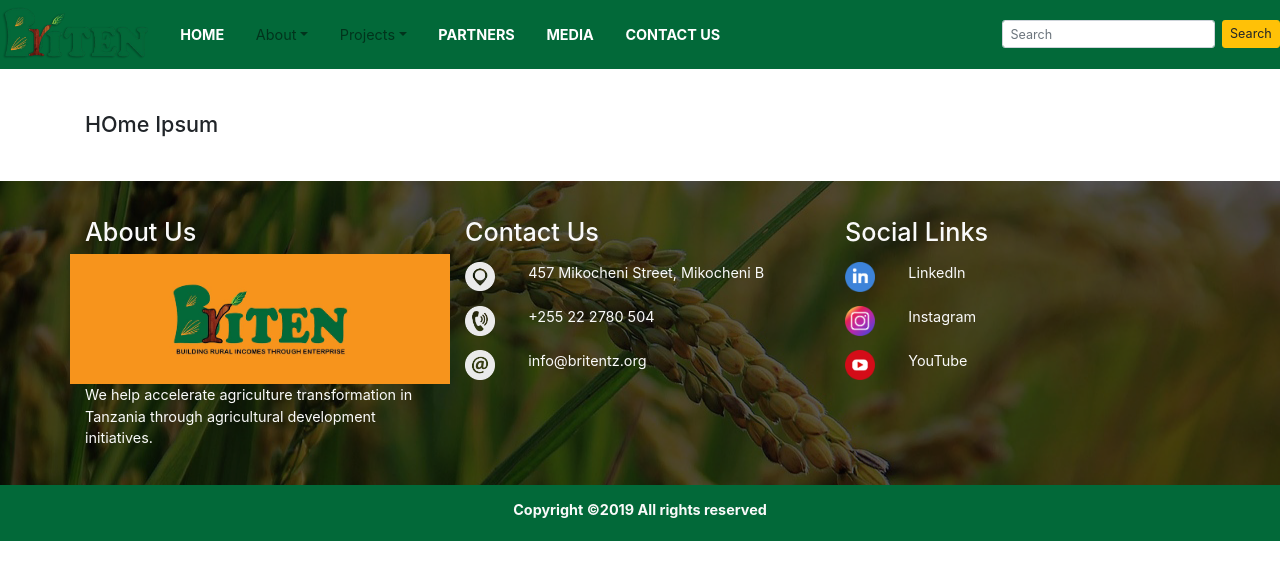
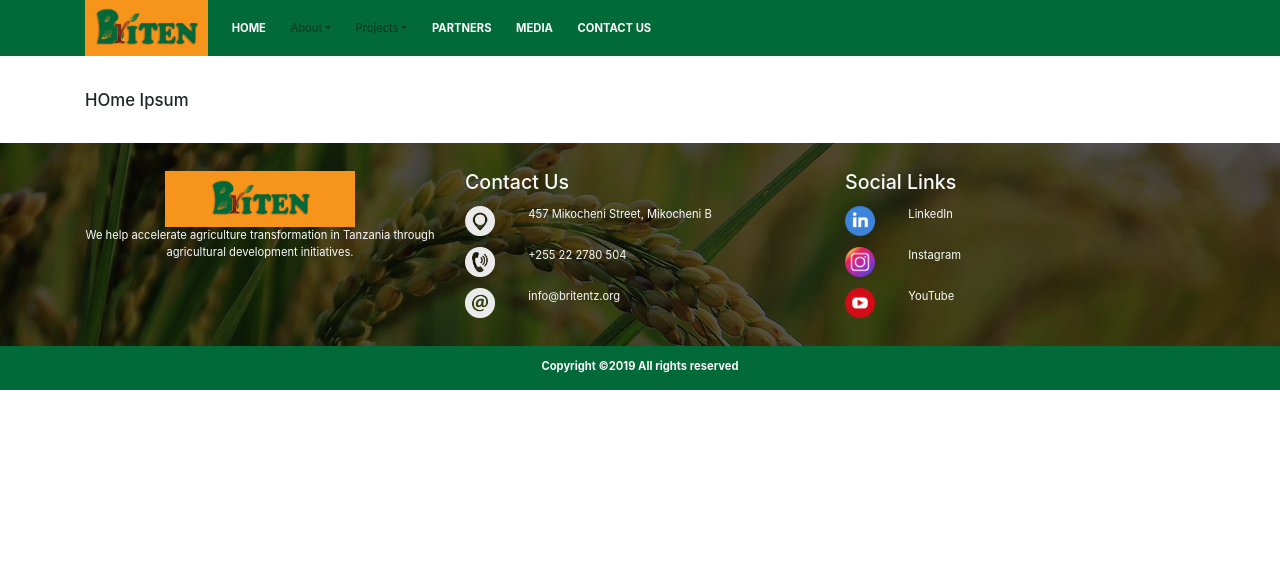
Before and after one commit to nate-brytec/b-web, a Nuxt app: page / in a window 1280 px wide. Shown: the top 580 px of the page. Built offline with nearby package versions, Linux system fonts and the light colour scheme.

Commit message:
Fixed navbar things

```diff
--- a/components/Navbar.vue
+++ b/components/Navbar.vue
@@ -1,9 +1,9 @@
 <template>
   <div class="mb-5">
     <b-navbar class="green-nav" toggleable="lg">
-      <!-- <b-container> -->
-      <b-navbar-brand href="/">
-        <img src="../static/img/Logo.png" alt="BRiTEN" width="150" />
+      <b-container>
+        <b-navbar-brand class="logo" href="/">
+          <!-- <img src="../static/img/Logo.png" alt="BRiTEN" width="150" /> -->
         </b-navbar-brand>
 
         <b-navbar-toggle target="nav-collapse"></b-navbar-toggle>
@@ -11,7 +11,7 @@
         <b-collapse id="nav-collapse" is-nav>
           <b-navbar-nav>
             <b-nav-item href="/">Home</b-nav-item>
-          <b-nav-item-dropdown text="About" right>
+            <b-nav-item-dropdown text="About">
               <b-dropdown-item href="/about/history">Our Story</b-dropdown-item>
               <b-dropdown-item href="/about/mission">Our Mission</b-dropdown-item>
               <b-dropdown-item href="/about/vision">Our Vision</b-dropdown-item>
@@ -27,23 +27,20 @@
             <b-nav-item href="/media">Media</b-nav-item>
             <b-nav-item href="/contact">Contact Us</b-nav-item>
           </b-navbar-nav>
-
-        <!-- Right aligned nav items -->
-        <b-navbar-nav class="ml-auto">
-          <b-nav-form>
-            <b-form-input size="sm" class="mr-sm-2" placeholder="Search"></b-form-input>
-            <b-button size="sm" class="my-2 my-sm-0" type="submit" variant="warning">Search</b-button>
-          </b-nav-form>
-        </b-navbar-nav>
         </b-collapse>
-      <!-- </b-container> -->
+      </b-container>
     </b-navbar>
   </div>
 </template>
 
 <script>
 export default {
-  name: "navbar"
+  name: "navbar",
+  data(){
+    return{
+      nav : "nav-link"
+    }
+  }
 };
 </script>
 
@@ -60,19 +57,6 @@ export default {
   font-weight: bold;
 }
 
-.dropdown-item {
-  display: block;
-  width: 100%;
-  padding: 0.25rem 1.5rem;
-  clear: both;
-  font-weight: 400;
-  color: white;
-  text-align: inherit;
-  white-space: nowrap;
-  background-color: transparent;
-  border: 0;
-}
-
 .navbar-nav .nav-item {
   padding: 0.6rem;
   margin-top: 0;
@@ -80,7 +64,7 @@ export default {
 }
 
 .navbar-nav .nav-item:hover {
-  background-color: #01ce6e5e;
+  background-color: #07ca6f59;
 }
 
 .navbar-expand-lg .navbar-collapse {
@@ -88,4 +72,26 @@ export default {
   margin-bottom: 0;
   padding: 0;
 }
+
+.logo {
+  width: 11rem;
+  height: 5rem;
+  background-color: #f7941c;
+  background-image: url("../static/img/Logo.png");
+  background-size: 85%;
+  background-position: center;
+  background-repeat: no-repeat;
+}
+
+/* Dropdown */
+.nav-item .b-nav-dropdown .dropdown{
+  color: red !important;
+}
+#__BVID__14__BV_button_ {
+  color: red !important;
+}
+
+.nav-link .dropdown-toggle span {
+  color: red;
+}
 </style>
--- a/components/PageFooter.vue
+++ b/components/PageFooter.vue
@@ -4,13 +4,13 @@
       <b-container>
         <b-row>
           <b-col sm="12" md="4">
-            <h3>About Us</h3>
             <b-row>
-              <b-col cols="12" class="footer-image"></b-col>
+              <b-col offset="3" cols="6" class="footer-image"></b-col>
             </b-row>
-            <b-row>
+            <b-row class="mb-3">
               <b-col
                 cols="12"
+                class="text-center"
               >We help accelerate agriculture transformation in Tanzania through agricultural development initiatives.</b-col>
             </b-row>
           </b-col>
@@ -60,9 +60,7 @@
       </b-container>
     </footer>
     <div class="copyright">
-      <p class="text-center">
-        Copyright &copy;{{date}} All rights reserved
-      </p>
+      <p class="text-center">Copyright &copy;{{date}} All rights reserved</p>
     </div>
   </div>
 </template>
@@ -89,16 +87,17 @@ export default {
 }
 
 .footer-image {
-  height: 9rem;
-  background-image: url("../static/img/social_logo.jpg");
+  height: 5rem;
+  background-image: url("../static/img/logo.png");
+  background-color: #f7941c;
   background-position: center;
-  background-size: cover;
+  background-size: 9rem;
   background-repeat: no-repeat;
 }
 
 .copyright {
   padding: 1rem;
-  padding-bottom: .4rem;
+  padding-bottom: 0.4rem;
   color: #fafafa;
   background-color: #026939;
   font-weight: bold;
--- a/layouts/default.vue
+++ b/layouts/default.vue
@@ -12,7 +12,7 @@
 html {
   font-family: "Source Sans Pro", -apple-system, BlinkMacSystemFont, "Segoe UI",
     Roboto, "Helvetica Neue", Arial, sans-serif;
-  font-size: 0.9rem;
+  font-size: 0.7rem;
 }
 </style>
 
```
Lines whose indentation alone changed are shown as unchanged.
